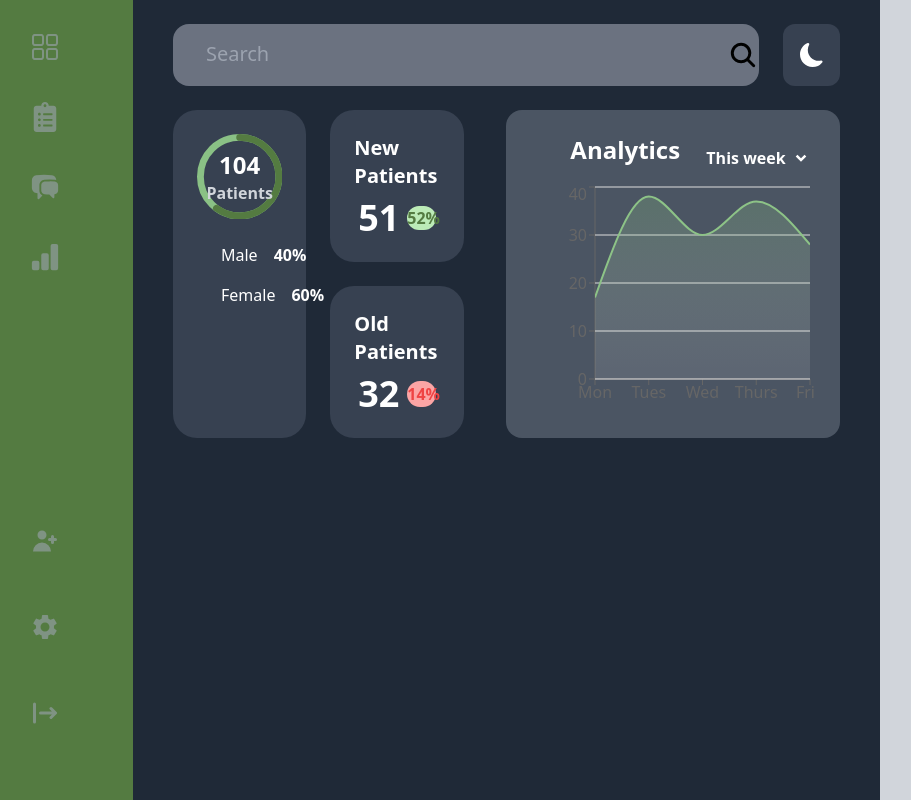
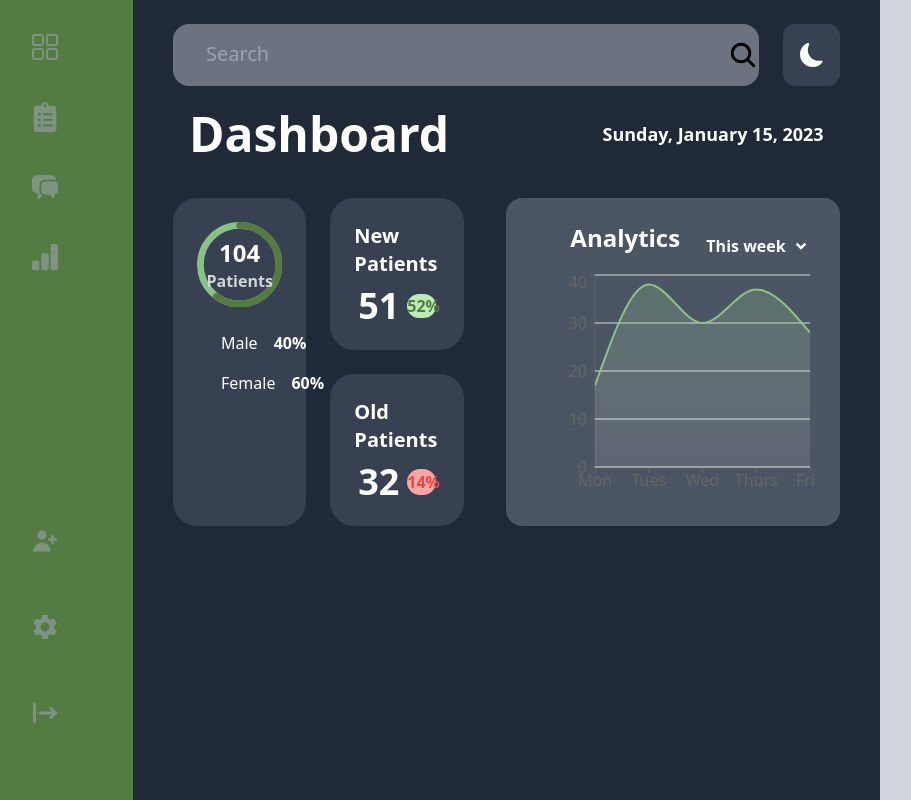
Before and after one commit to MHassan47/clinic, a React (Create React App) app: page / in a window 1280 px wide. Shown: the whole page, without its empty margins (27-938 px from the left). Built offline with nearby package versions, Linux system fonts and the light colour scheme.

Commit message:
adds dashboard header and date

```diff
--- a/src/components/Dashboard/DashboardContent.tsx
+++ b/src/components/Dashboard/DashboardContent.tsx
@@ -15,12 +15,22 @@ const DashboardContent: FC<props> = ({ setTheme, theme }) => {
     setTheme(theme === "dark" ? "light" : "dark");
   };
 
+  const today = new Date();
+
+  const formattedDate = today.toLocaleDateString("en-US", {
+    weekday: "long",
+    day: "numeric",
+    month: "long",
+    year: "numeric",
+  });
+
   return (
     <div className="flex w-full px-10 flex-col">
       <div className="flex items-center my-6 gap-6">
         <SearchBar />
         <div
-          className=" transition duration-500 ease-in-out transform flex justify-center items-center bg-white dark:bg-gray-700 h-full w-16 rounded-xl"
+          className=" transition duration-500 ease-in-out transform flex justify-center items-center
+          bg-white dark:bg-gray-700 h-full w-16 rounded-xl cursor-pointer hover:bg-gray-300 dark:hover:bg-gray-500"
           onClick={handleThemeChange}
         >
           {theme === "dark" ? (
@@ -29,6 +39,10 @@ const DashboardContent: FC<props> = ({ setTheme, theme }) => {
             <RiSunFill className=" text-3xl text-slate-700 dark:text-white" />
           )}
         </div>
+      </div>
+      <div className="flex items-center justify-between mx-4 text-slate-700 dark:text-white mb-10">
+        <h1 className="text-5xl font-bold ">Dashboard</h1>
+        <h1 className="text-lg font-semibold">{formattedDate}</h1>
       </div>
       <div className="flex flex-row ">
         <div className="w-1/2 h-full">
```
